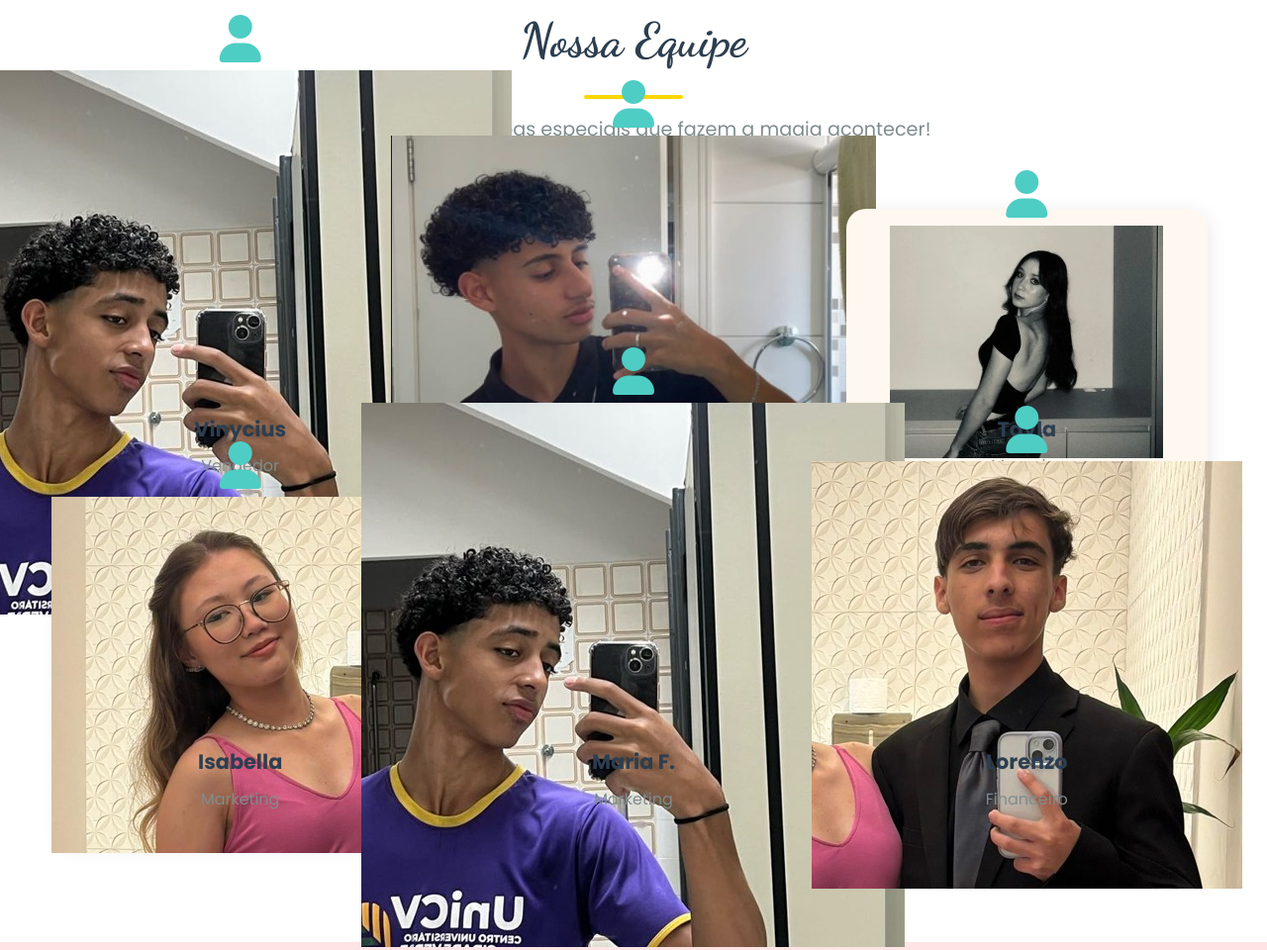
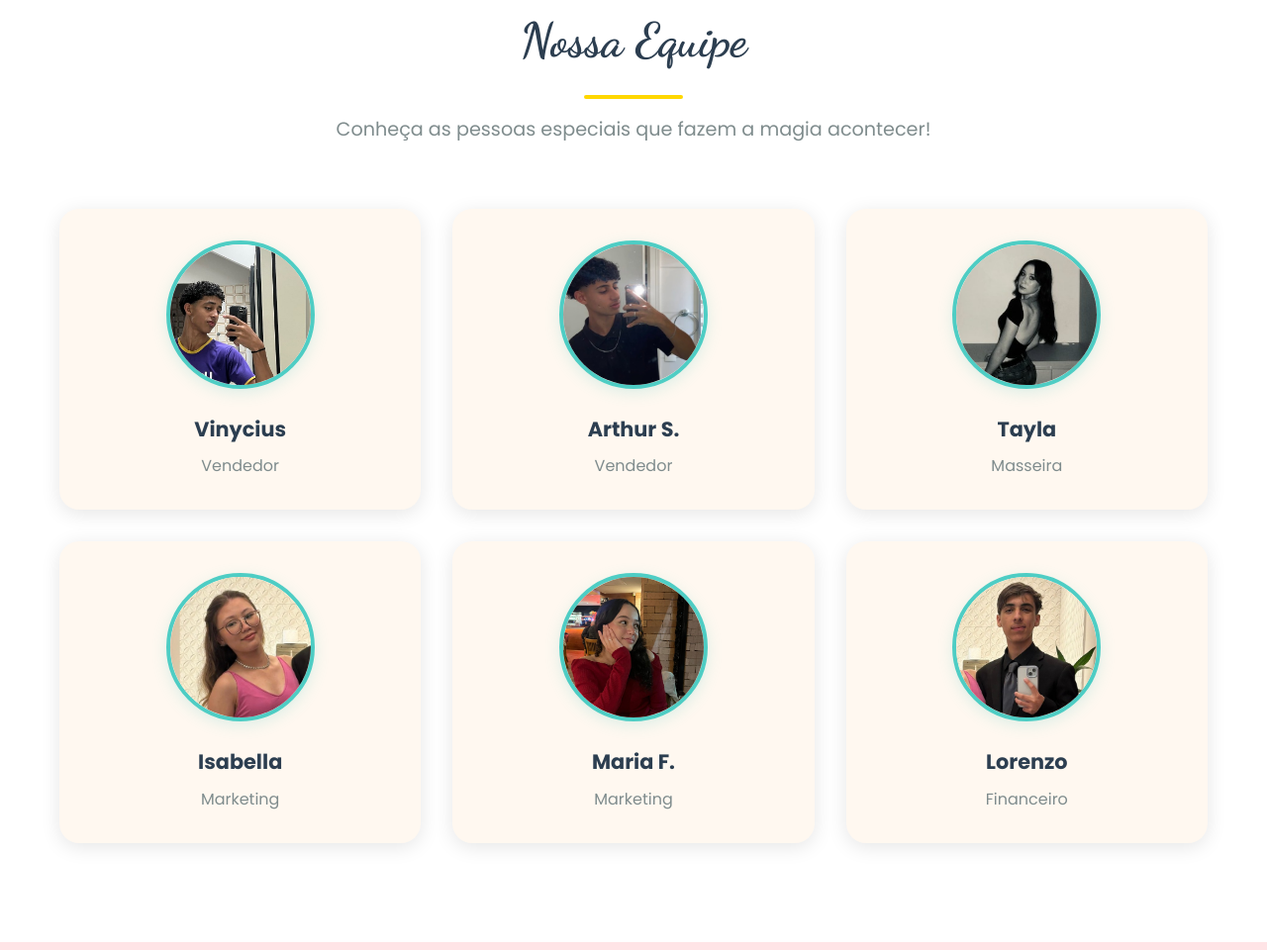
Before and after one commit to Pontenovense/Doce.Churros, a plain HTML site: page index.html in a window 1280 px wide. Shown: the part 2384-3344 px from the top of the page at 99% size. Drawn offline with Linux system fonts and the light colour scheme.

Commit message:
equipe finish

```diff
--- a/index.html
+++ b/index.html
@@ -153,10 +153,7 @@
             <div class="equipe-grid">
                 <div class="funcionario-card">
                     <div class="funcionario-photo">
-                        <div class="photo-placeholder">
-                            <i class="fas fa-user"></i>
-                            <img src="assets/1.jpg" alt="">
-                        </div>
+                        <img src="assets/1.jpg" alt="Vinycius" class="employee-img">
                     </div>
                     <div class="funcionario-info">
                         <h4>Vinycius</h4>
@@ -165,10 +162,7 @@
                 </div>
                 <div class="funcionario-card">
                     <div class="funcionario-photo">
-                        <div class="photo-placeholder">
-                            <i class="fas fa-user"></i>
-                            <img src="assets/2.jpg" alt="">
-                        </div>
+                        <img src="assets/2.jpg" alt="Arthur S." class="employee-img">
                     </div>
                     <div class="funcionario-info">
                         <h4>Arthur S.</h4>
@@ -177,10 +171,7 @@
                 </div>
                 <div class="funcionario-card">
                     <div class="funcionario-photo">
-                        <div class="photo-placeholder">
-                            <i class="fas fa-user"></i>
-                            <img src="assets/3.jpg" alt="">
-                        </div>
+                        <img src="assets/3.jpg" alt="Tayla" class="employee-img">
                     </div>
                     <div class="funcionario-info">
                         <h4>Tayla</h4>
@@ -189,10 +180,7 @@
                 </div>
                 <div class="funcionario-card">
                     <div class="funcionario-photo">
-                        <div class="photo-placeholder">
-                            <i class="fas fa-user"></i>
-                            <img src="assets/4.jpg" alt="">
-                        </div>
+                        <img src="assets/4.jpg" alt="Isabella" class="employee-img">
                     </div>
                     <div class="funcionario-info">
                         <h4>Isabella</h4>
@@ -201,10 +189,7 @@
                 </div>
                 <div class="funcionario-card">
                     <div class="funcionario-photo">
-                        <div class="photo-placeholder">
-                            <i class="fas fa-user"></i>
-                            <img src="assets/1.jpg" alt="">
-                        </div>
+                        <img src="assets/6.jpg" alt="Maria F." class="employee-img">
                     </div>
                     <div class="funcionario-info">
                         <h4>Maria F.</h4>
@@ -213,10 +198,7 @@
                 </div>
                 <div class="funcionario-card">
                     <div class="funcionario-photo">
-                        <div class="photo-placeholder">
-                            <i class="fas fa-user"></i>
-                            <img src="assets/5.jpg" alt="">
-                        </div>
+                        <img src="assets/5.jpg" alt="Lorenzo" class="employee-img">
                     </div>
                     <div class="funcionario-info">
                         <h4>Lorenzo</h4>
--- a/style.css
+++ b/style.css
@@ -539,8 +539,29 @@ body {
 
 .funcionario-photo {
     margin-bottom: 1.5rem;
+    display: flex;
+    justify-content: center;
+    align-items: center;
 }
 
+.employee-img {
+    width: 150px;
+    height: 150px;
+    border-radius: 50%;
+    object-fit: cover;
+    object-position: center;
+    border: 4px solid var(--primary-color);
+    transition: all 0.3s ease;
+    box-shadow: 0 4px 15px rgba(78, 205, 196, 0.2);
+}
+
+.employee-img:hover {
+    transform: scale(1.05);
+    border-color: var(--accent-color);
+    box-shadow: 0 8px 25px rgba(78, 205, 196, 0.4);
+}
+
+/* Fallback para caso não tenha imagem */
 .photo-placeholder {
     width: 150px;
     height: 150px;
```
Also changed, not shown: assets/6.jpg (added).
